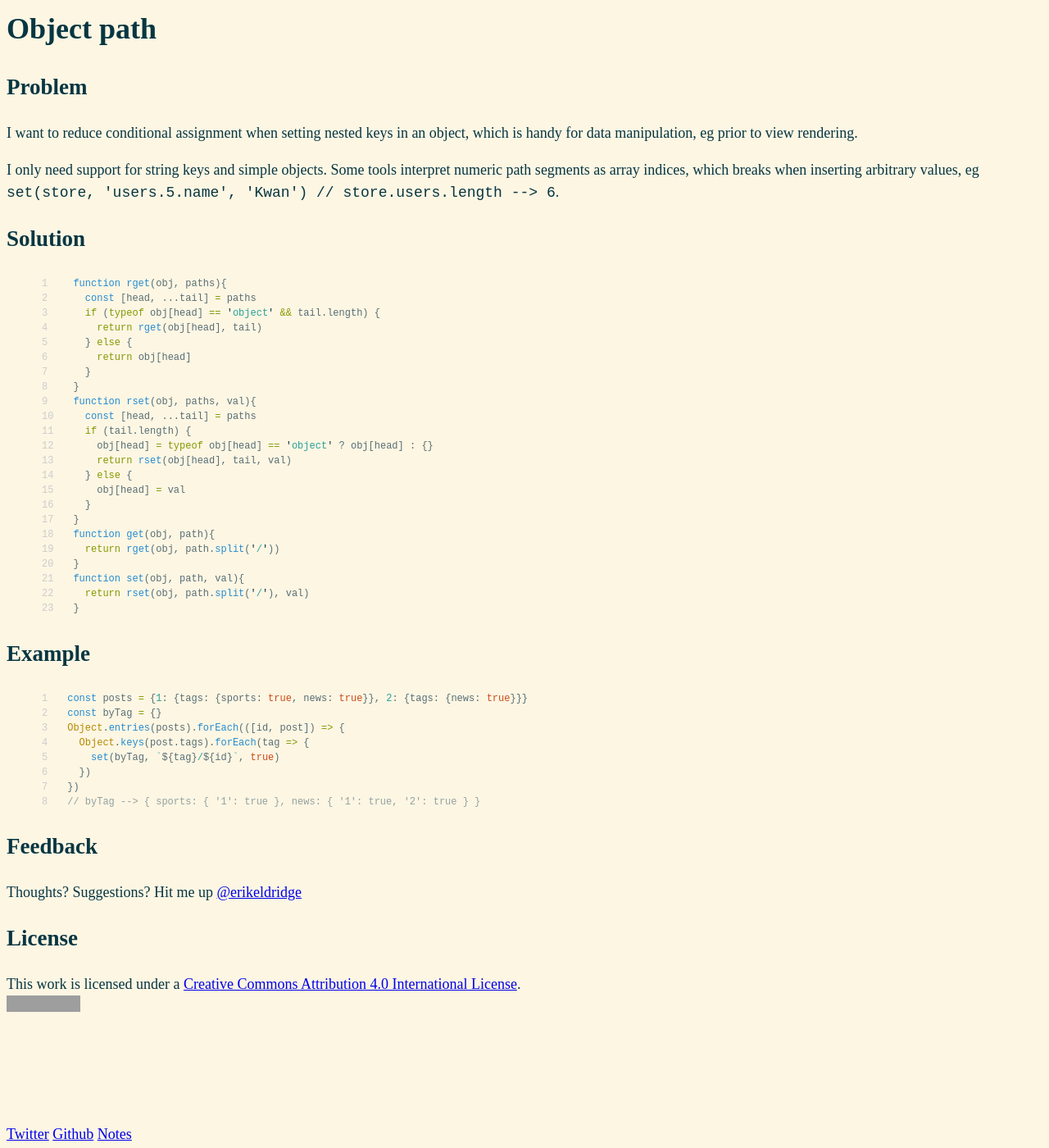
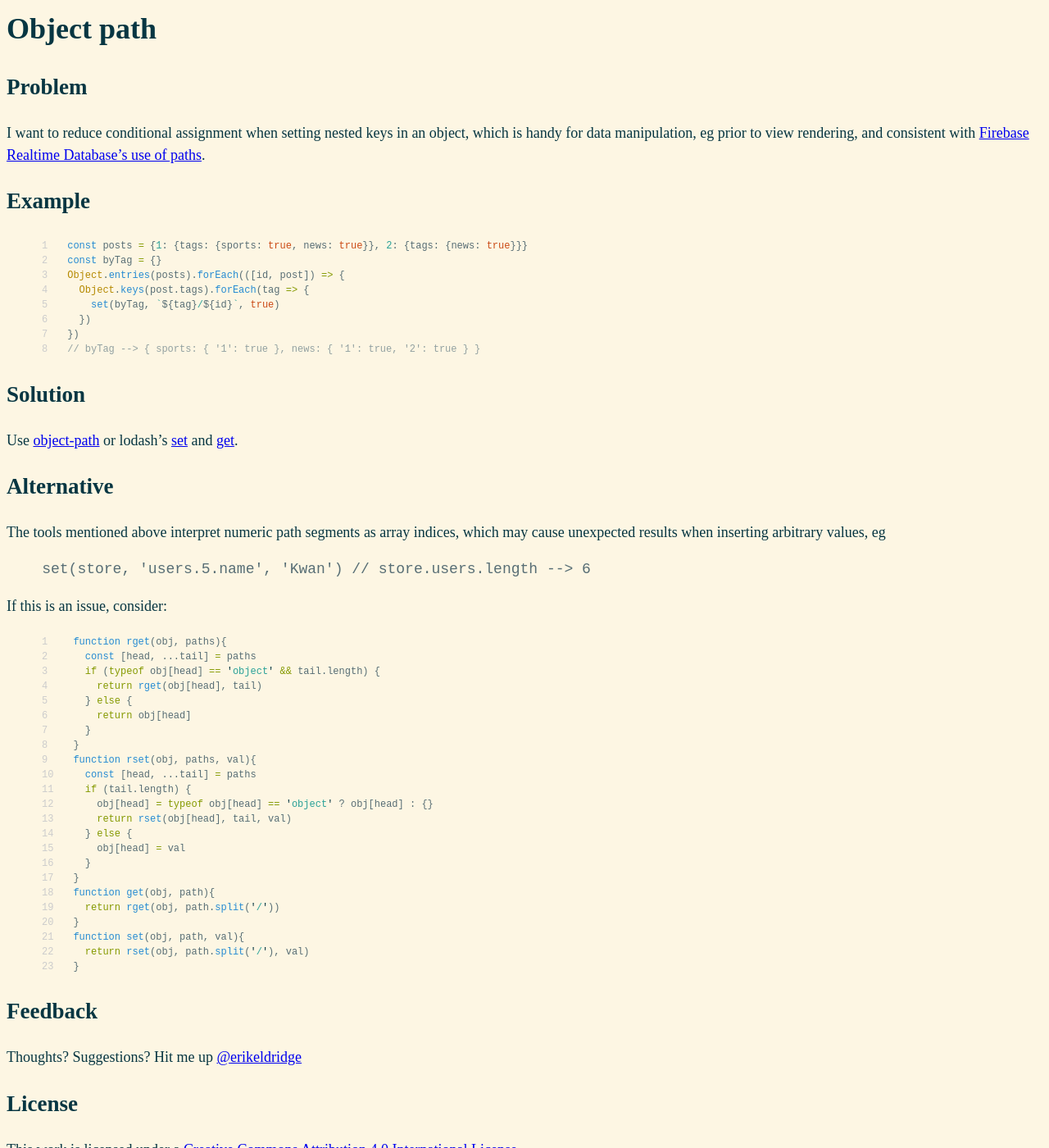
Before and after one commit to erikeldridge/erikeldridge.github.com, a Jekyll site: the page built from _posts/2017-09-13-object-path.md, in a window 1280 px wide and 1400 px high. Shown: the whole window at 82% size. Built offline with Jekyll 4.4.1, drawn with Linux system fonts in a browser that asks for light colours; grey boxes are pictures that could not be loaded.

Commit message:
Reference npm packages and rtdb

```diff
--- a/_posts/2017-09-13-object-path.md
+++ b/_posts/2017-09-13-object-path.md
@@ -7,11 +7,32 @@
 
 ## Problem
 
-I want to reduce conditional assignment when setting nested keys in an object, which is handy for data manipulation, eg prior to view rendering.
+I want to reduce conditional assignment when setting nested keys in an object, which is handy for data manipulation, eg prior to view rendering, and consistent with [Firebase Realtime Database's use of paths](https://firebase.google.com/docs/reference/js/firebase.database.Database#ref).
 
-I only need support for string keys and simple objects. Some tools interpret numeric path segments as array indices, which breaks when inserting arbitrary values, eg `set(store, 'users.5.name', 'Kwan') // store.users.length --> 6`.
+## Example
+
+{% highlight js linenos %}
+const posts = {1: {tags: {sports: true, news: true}}, 2: {tags: {news: true}}}
+const byTag = {}
+Object.entries(posts).forEach(([id, post]) => {
+  Object.keys(post.tags).forEach(tag => {
+    set(byTag, `${tag}/${id}`, true)
+  })
+})
+// byTag --> { sports: { '1': true }, news: { '1': true, '2': true } }
+{% endhighlight %}
 
 ## Solution
+
+Use [object-path](https://github.com/mariocasciaro/object-path) or lodash's [set](https://www.npmjs.com/package/lodash.set) and [get](https://www.npmjs.com/package/lodash.get).
+
+## Alternative
+
+The tools mentioned above interpret numeric path segments as array indices, which may cause unexpected results when inserting arbitrary values, eg
+
+        set(store, 'users.5.name', 'Kwan') // store.users.length --> 6
+
+If this is an issue, consider:
 
 {% highlight js linenos %}
 function rget(obj, paths){
@@ -38,16 +59,3 @@
   return rset(obj, path.split('/'), val)
 }
 {% endhighlight %}
-
-## Example
-
-{% highlight js linenos %}
-const posts = {1: {tags: {sports: true, news: true}}, 2: {tags: {news: true}}}
-const byTag = {}
-Object.entries(posts).forEach(([id, post]) => {
-  Object.keys(post.tags).forEach(tag => {
-    set(byTag, `${tag}/${id}`, true)
-  })
-})
-// byTag --> { sports: { '1': true }, news: { '1': true, '2': true } }
-{% endhighlight %}
```
